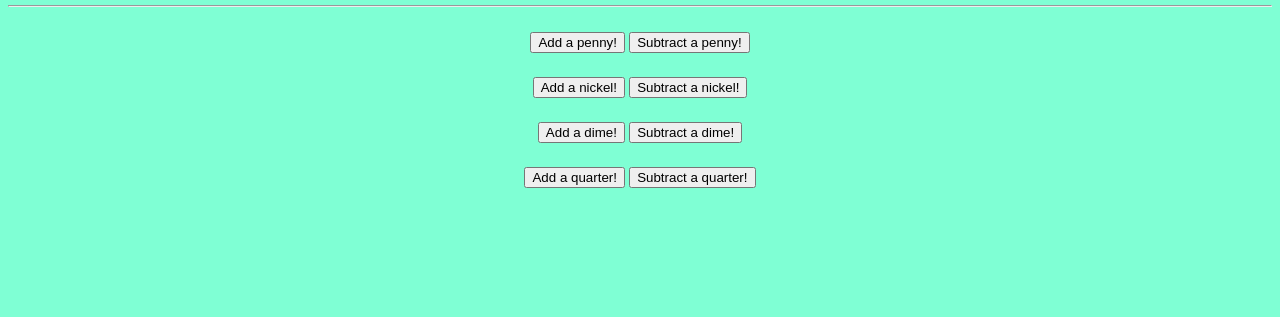
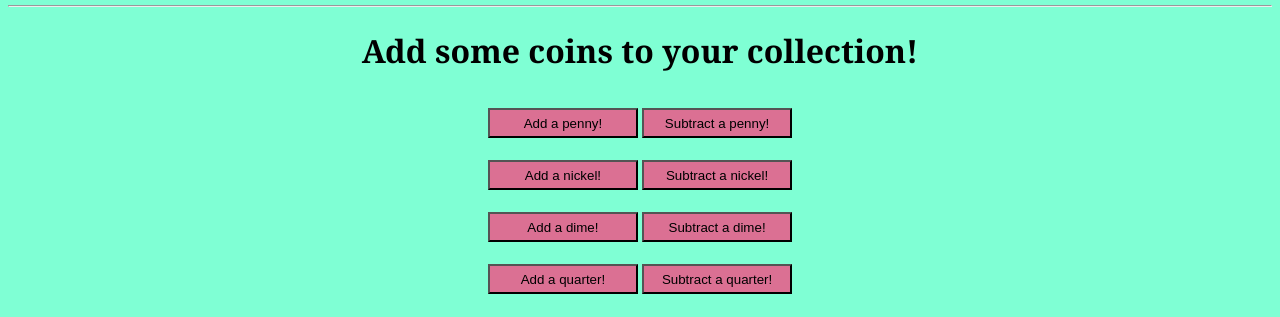
Before and after one commit to jinwenw2/jsproject.github.io, a plain HTML site: page index.html in a window 1280 px wide. Shown: the part 684-1001 px from the top of the page. Before the commit the page ends 895 px from the top, so only its background shows below. Drawn offline with Linux system fonts and the light colour scheme.

Commit message:
Add files via upload

```diff
--- a/cover.css
+++ b/cover.css
@@ -8,6 +8,16 @@
   font-size: 16px;
 }
 
+button{
+  width: 150px;
+  height: 30px;
+  background-color: palevioletred;
+}
+
+button:hover {
+  background-color: violet;
+}
+
 body {
   text-align: center;
   background-color: aquamarine;
--- a/index.html
+++ b/index.html
@@ -115,6 +115,7 @@
     <h1 id = "total">
     </h1>
     <hr />
+    <h1>Add some coins to your collection!</h1>
     <div class = "button">
         <button onclick = "addPennies();">Add a penny!</button>
         <button onclick = "subtractPennies();">Subtract a penny!</button>
```
Lines whose indentation alone changed are shown as unchanged.
